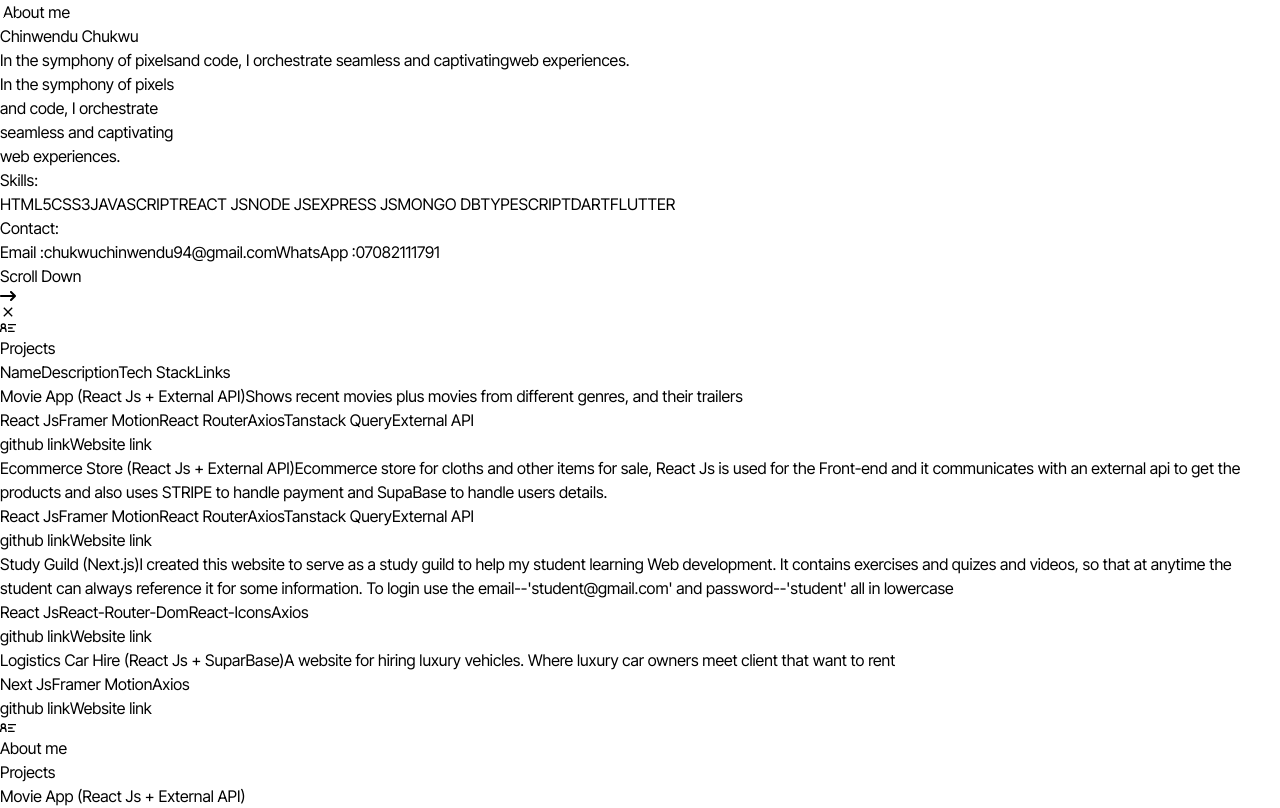
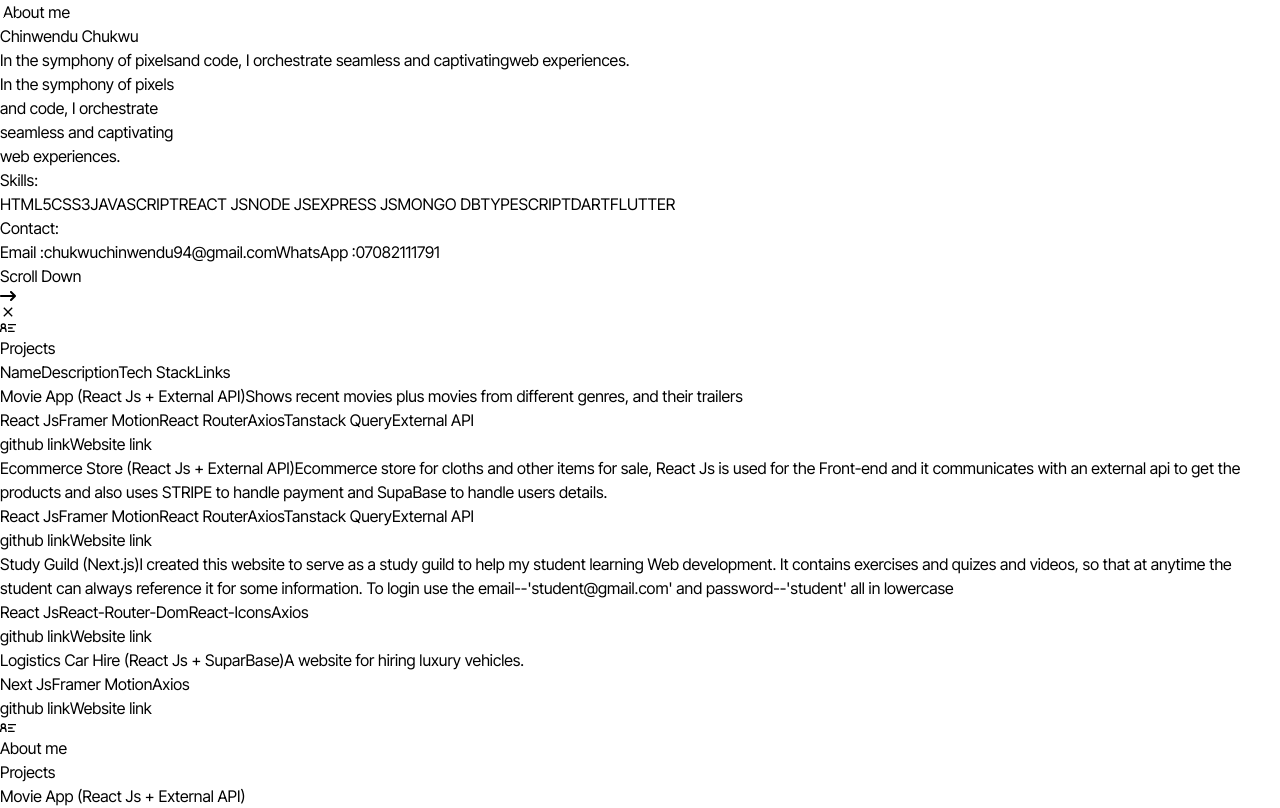
Before and after one commit to BiggieOneBillion/portfolio, a React (Vite) app: page / in a window 1280 px wide. Shown: the top 808 px of the page. Built offline with nearby package versions, Linux system fonts and the light colour scheme.

Commit message:
changed some data

```diff
--- a/src/Data/ProjectData.js
+++ b/src/Data/ProjectData.js
@@ -52,7 +52,7 @@ export const data = [
     {
       name: "Logistics Car Hire (React Js + SuparBase)",
       description:
-        "A website for hiring luxury vehicles. Where luxury car owners meet client that want to rent ",
+        "A website for hiring luxury vehicles. ",
       stack: [
         "Next Js",
         "Framer Motion",
```
